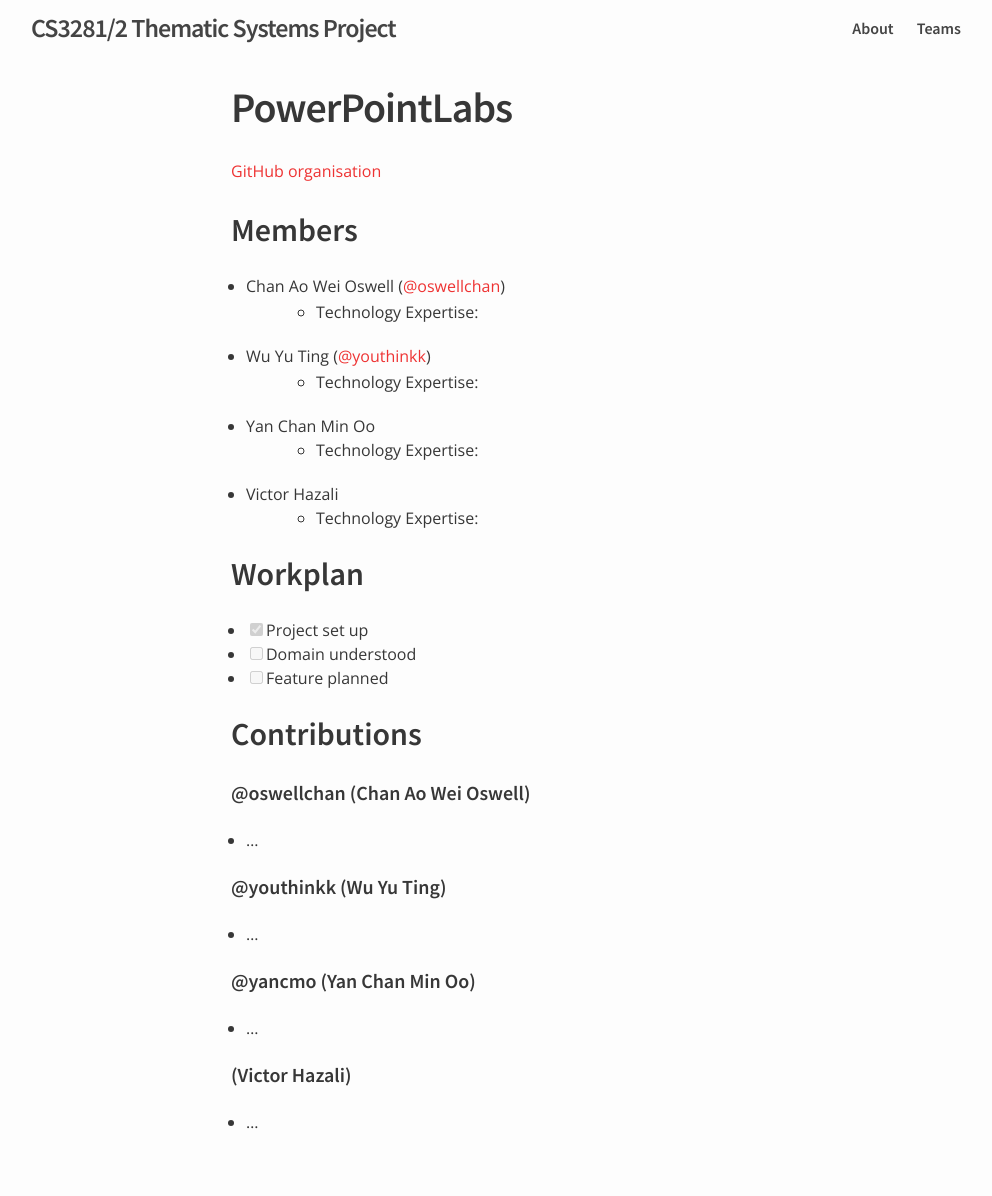
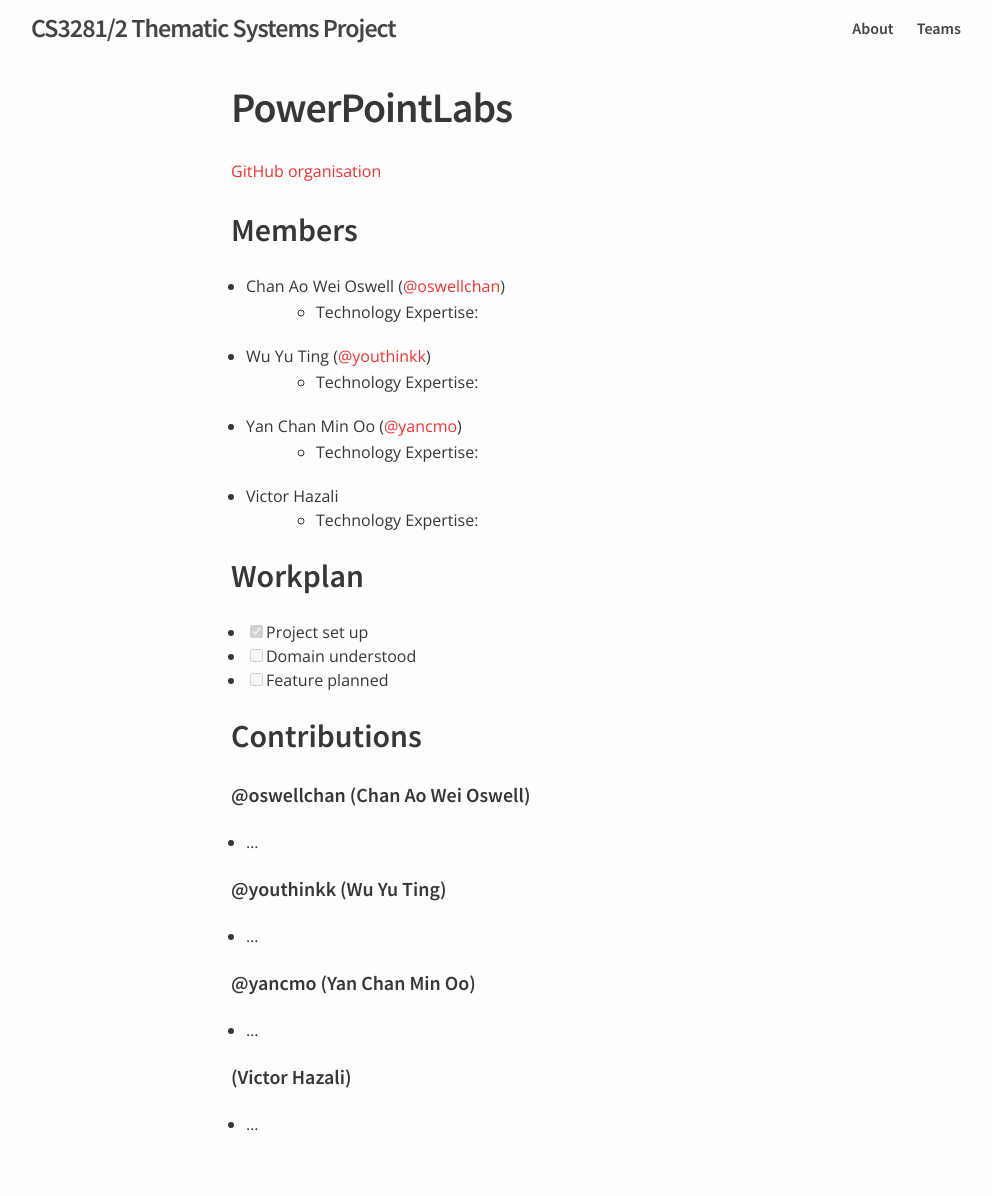
Before and after one commit to nus-oss/cs3281-AY1516S2-website, a Jekyll site: the page built from teams/powerpointlabs.md, in a window 1280 px wide. Shown: the whole page, without its empty margins (139-1131 px from the left). Built offline with Jekyll 4.4.1, drawn with Linux system fonts in a browser that asks for light colours.

Commit message:
Updated blog for PL

```diff
--- a/teams/powerpointlabs.md
+++ b/teams/powerpointlabs.md
@@ -10,7 +10,7 @@
    - Technology Expertise:
  - Wu Yu Ting ([@youthinkk](http://blog.nus.edu.sg/cs3281youthinkk/))
    - Technology Expertise:
- - Yan Chan Min Oo
+ - Yan Chan Min Oo ([@yancmo](https://yancmo.wordpress.com/))
    - Technology Expertise:
  - Victor Hazali
    - Technology Expertise:
```
